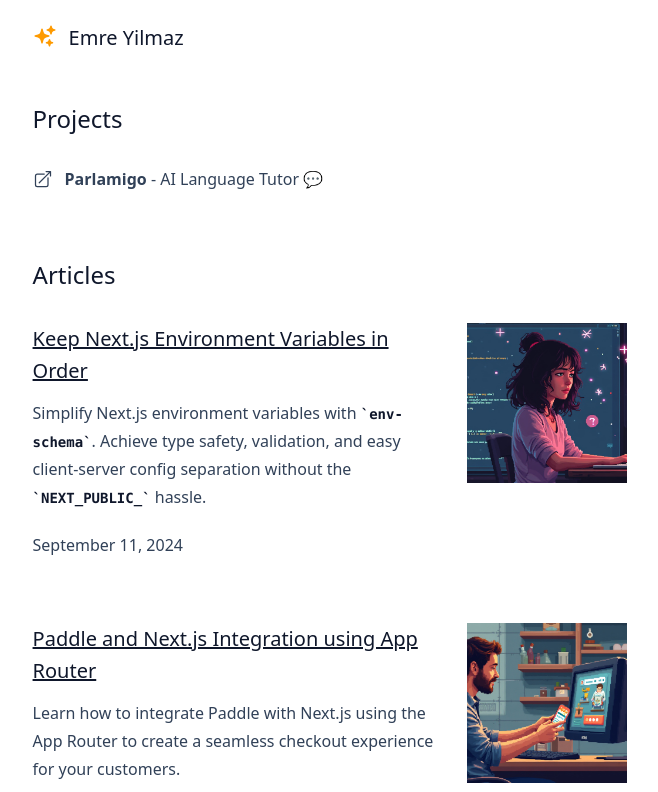
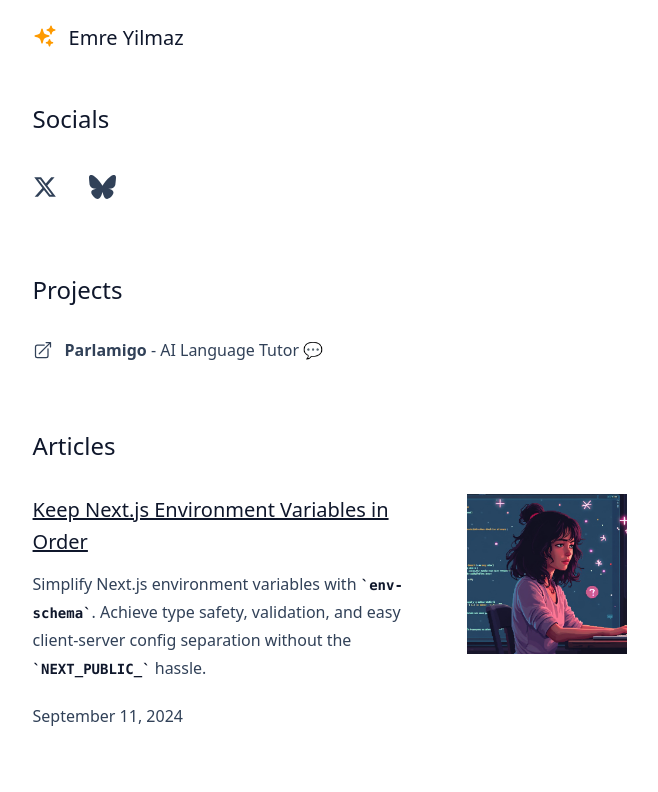
Before and after one commit to emreloper/emreloper.dev, a Next.js app: page / in a window 1280 px wide. Shown: the top 792 px of the page, without its empty margins (310-968 px from the left). Built offline with nearby package versions, Linux system fonts and the light colour scheme.

Commit message:
Add Font Awesome icons for social links; update package dependencies

```diff
--- a/package.json
+++ b/package.json
@@ -9,6 +9,9 @@
     "lint": "next lint"
   },
   "dependencies": {
+    "@fortawesome/fontawesome-svg-core": "^6.6.0",
+    "@fortawesome/free-brands-svg-icons": "^6.6.0",
+    "@fortawesome/react-fontawesome": "^0.2.2",
     "@heroicons/react": "^2.1.5",
     "@mdx-js/react": "^3.1.0",
     "@next/third-parties": "^15.0.3-canary.4",
--- a/src/app/layout.tsx
+++ b/src/app/layout.tsx
@@ -1,3 +1,5 @@
+import '@fortawesome/fontawesome-svg-core/styles.css';
+
 import 'highlight.js/styles/tokyo-night-dark.css';
 
 import '@/app/app.css';
--- a/src/app/page.tsx
+++ b/src/app/page.tsx
@@ -1,4 +1,6 @@
 import { Articles } from '@/components/Articles';
+import { faBluesky, faXTwitter } from '@fortawesome/free-brands-svg-icons';
+import { FontAwesomeIcon } from '@fortawesome/react-fontawesome';
 import { ArrowTopRightOnSquareIcon } from '@heroicons/react/24/solid';
 import { Metadata } from 'next';
 import { Suspense } from 'react';
@@ -12,6 +14,21 @@ export default async function Page() {
   return (
     <main>
       <article className="mx-auto max-w-prose">
+        <h2 className="text-2xl text-slate-900 dark:text-white">Socials</h2>
+        <div className="mt-8 flex gap-x-4">
+          <a className="-ml-2 p-2" href="https://x.com/emreloperr" title="X">
+            <FontAwesomeIcon className="text-2xl/none" icon={faXTwitter} />
+          </a>
+          <a
+            className="p-2"
+            href="https://bsky.app/profile/emreloper.bsky.social"
+            title="Bluesky"
+          >
+            <FontAwesomeIcon className="text-2xl/none" icon={faBluesky} />
+          </a>
+        </div>
+      </article>
+      <article className="mx-auto mt-16 max-w-prose">
         <h2 className="text-2xl text-slate-900 dark:text-white">Projects</h2>
         <div className="mt-8">
           <ul className="flex flex-col gap-y-4">
```
Also changed, not shown: 1 other file (tests, documents, lock files or other folders).
